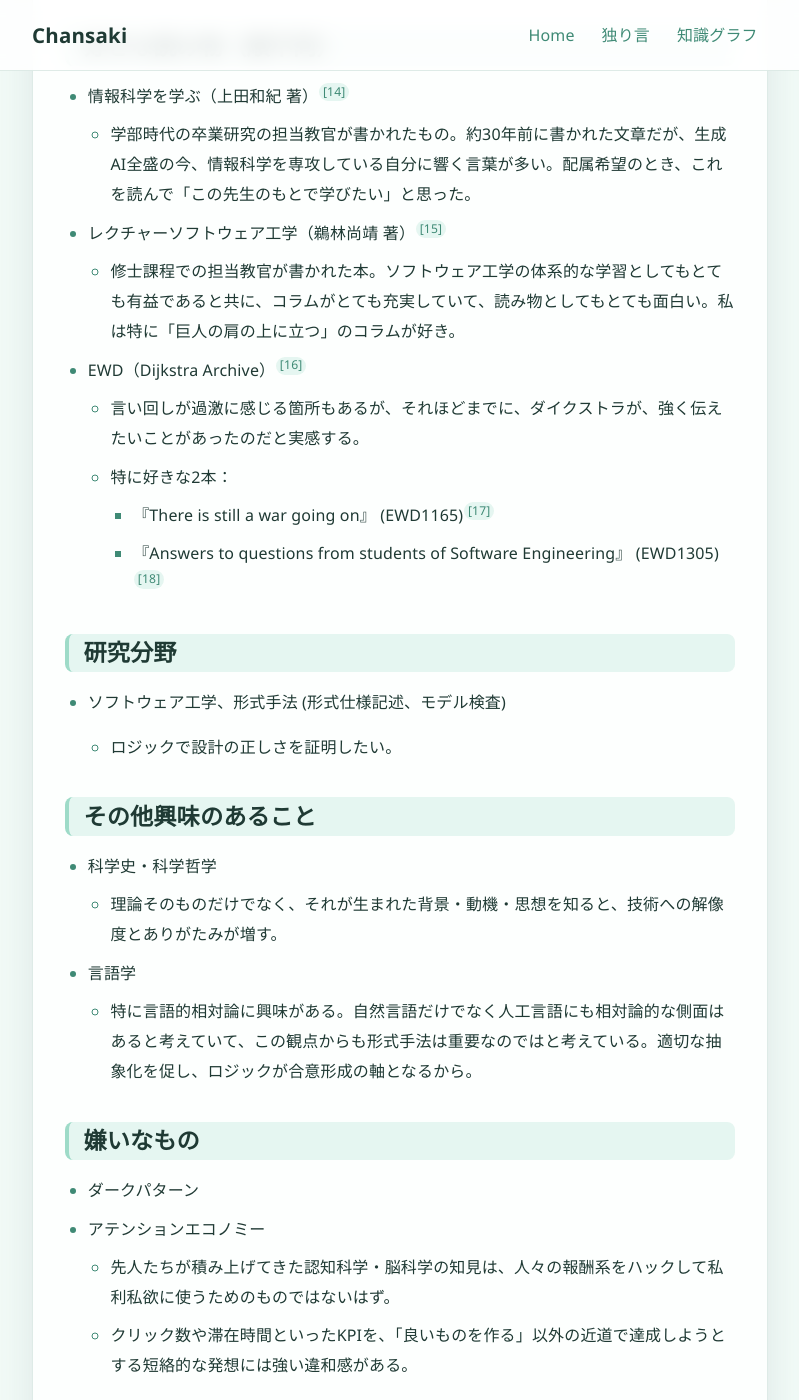
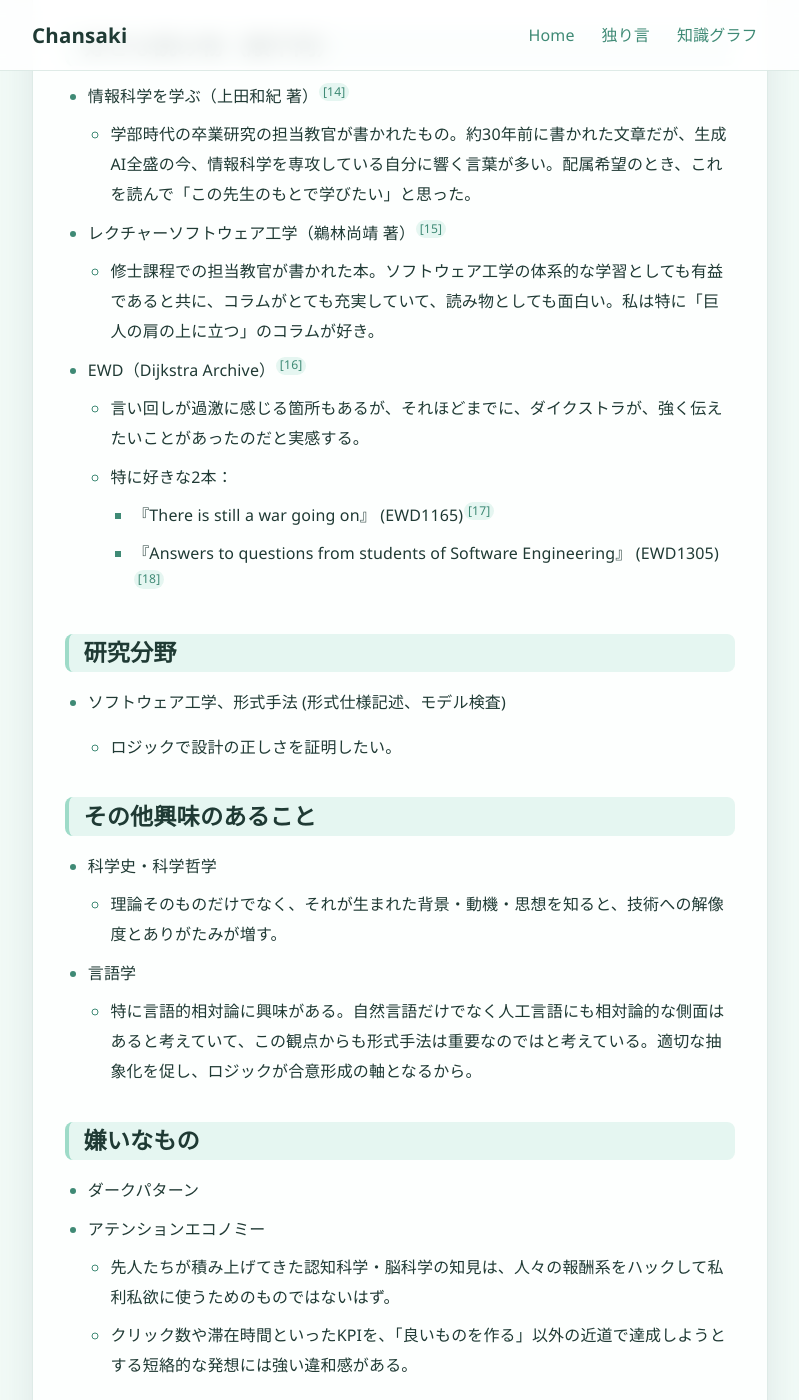
Before and after one commit to chansaki3108341/chansaki3108341.github.io, a Jekyll site: the page built from index.md, in a window 1280 px wide and 1400 px high, scrolled down 1380 px. Shown: the whole window, without its empty margins (240-1039 px from the left). Built offline with Jekyll 4.4.1, drawn with Linux system fonts in a browser that asks for light colours; some of the changed text lies outside the part shown.

```diff
--- a/_layouts/default.html
+++ b/_layouts/default.html
@@ -41,7 +41,8 @@
     <div class="container">
       <p class="muted small">
         © {{ site.time | date: '%Y' }} {{ site.title }} ·
-        <a href="{{ '/murmurs/' | relative_url }}">独り言</a>
+        <a href="{{ '/murmurs/' | relative_url }}">独り言</a> ·
+        <a href="{{ '/privacy/' | relative_url }}">プライバシーポリシー</a>
       </p>
     </div>
   </footer>
--- a/index.md
+++ b/index.md
@@ -4,7 +4,7 @@ title: Chansakiの個人サイト
 description: PCにむかひて、心にうつりゆくよしなしごとを、そこはかとなく書きつくれば。
 ---
 
-〜 つれづれなるままに、日暮らし、PCにむかひて、心にうつりゆくよしなしごとを、そこはかとなく書きつくれば、あやしうこそものぐるほしけれ 〜[[1]](#ref-1)
+〜 つれづれなるままに、日暮らし、PCに向かひて、心にうつりゆくよしなし事を、そこはかとなく書きつくれば、あやしうこそものぐるほしけれ 〜[[1]](#ref-1)
 
 <div class="note muted small">
 ※本サイトの内容はすべて個人の見解であり、所属する組織の公式見解とは関係ありません。
@@ -39,7 +39,7 @@ description: PCにむかひて、心にうつりゆくよしなしごとを、
 - 情報科学を学ぶ（上田和紀 著）[[14]](#ref-14)
   - 学部時代の卒業研究の担当教官が書かれたもの。約30年前に書かれた文章だが、生成AI全盛の今、情報科学を専攻している自分に響く言葉が多い。配属希望のとき、これを読んで「この先生のもとで学びたい」と思った。
 - レクチャーソフトウェア工学（鵜林尚靖 著）[[15]](#ref-15)
-  - 修士課程での担当教官が書かれた本。ソフトウェア工学の体系的な学習としてもとても有益であると共に、コラムがとても充実していて、読み物としてもとても面白い。私は特に「巨人の肩の上に立つ」のコラムが好き。
+  - 修士課程での担当教官が書かれた本。ソフトウェア工学の体系的な学習としても有益であると共に、コラムがとても充実していて、読み物としても面白い。私は特に「巨人の肩の上に立つ」のコラムが好き。
 - EWD（Dijkstra Archive）[[16]](#ref-16)
   - 言い回しが過激に感じる箇所もあるが、それほどまでに、ダイクストラが、強く伝えたいことがあったのだと実感する。
   - 特に好きな2本：
```
Also changed, not shown: other parts of index.md (+1 -1 lines), privacy.md (added, +29 -0 lines).
